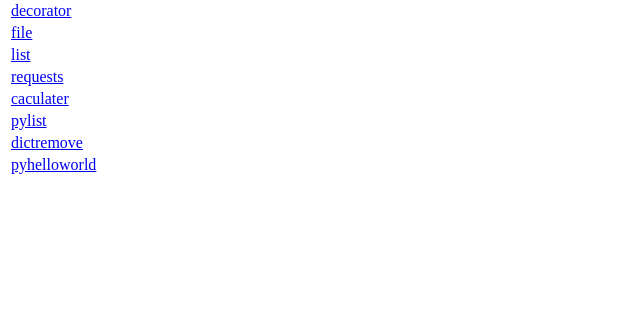
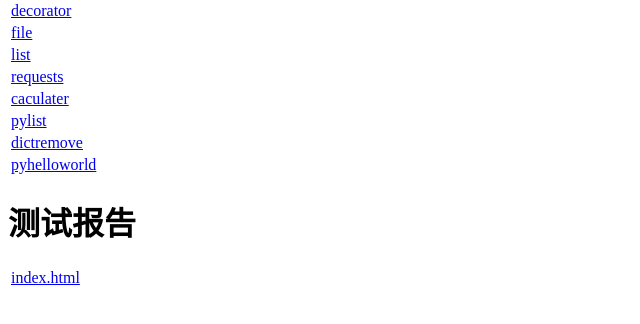
Before and after one commit to iqianxing/unittest-demos, a Flask app: page / in a window 1280 px wide. Shown: the part 156-480 px from the top of the page, without its empty margins (0-640 px from the left). Run offline with Flask 2, Linux system fonts and the light colour scheme.

Commit message:
增加测试报告

```diff
--- a/app.py
+++ b/app.py
@@ -23,7 +23,13 @@ def index():
         for test in os.listdir(pytest_case_path)
         if test.endswith('.py') == True
     ]
-    return render_template("index.html", tests=tests, pytests=pytests)
+    report_path = os.path.join(os.path.dirname(__file__), "static")
+    reports = [
+        report for report in os.listdir(report_path)
+        if report.endswith('.html') == True
+    ]
+
+    return render_template("index.html", tests=tests, pytests=pytests, reports=reports)
 
 
 @app.route('/test/<name>')
--- a/templates/index.html
+++ b/templates/index.html
@@ -3,6 +3,7 @@
   <title>测试用例</title>
 </head>
 <body>
+  <div>
     <h1>测试用例</h1>
     <table>
     {% for test in tests %}
@@ -16,4 +17,15 @@
       </tr>
     {% endfor %}
     </table>
+  </div>
+  <div>
+    <h1>测试报告</h1>
+    <table>
+    {% for report in reports %}
+      <tr>
+        <td><a href="/static/{{ report }}">{{ report }}</a></td>
+      </tr>
+    {% endfor %}
+    </table>
+  </div>
 </body>
```
Lines whose indentation alone changed are shown as unchanged.
